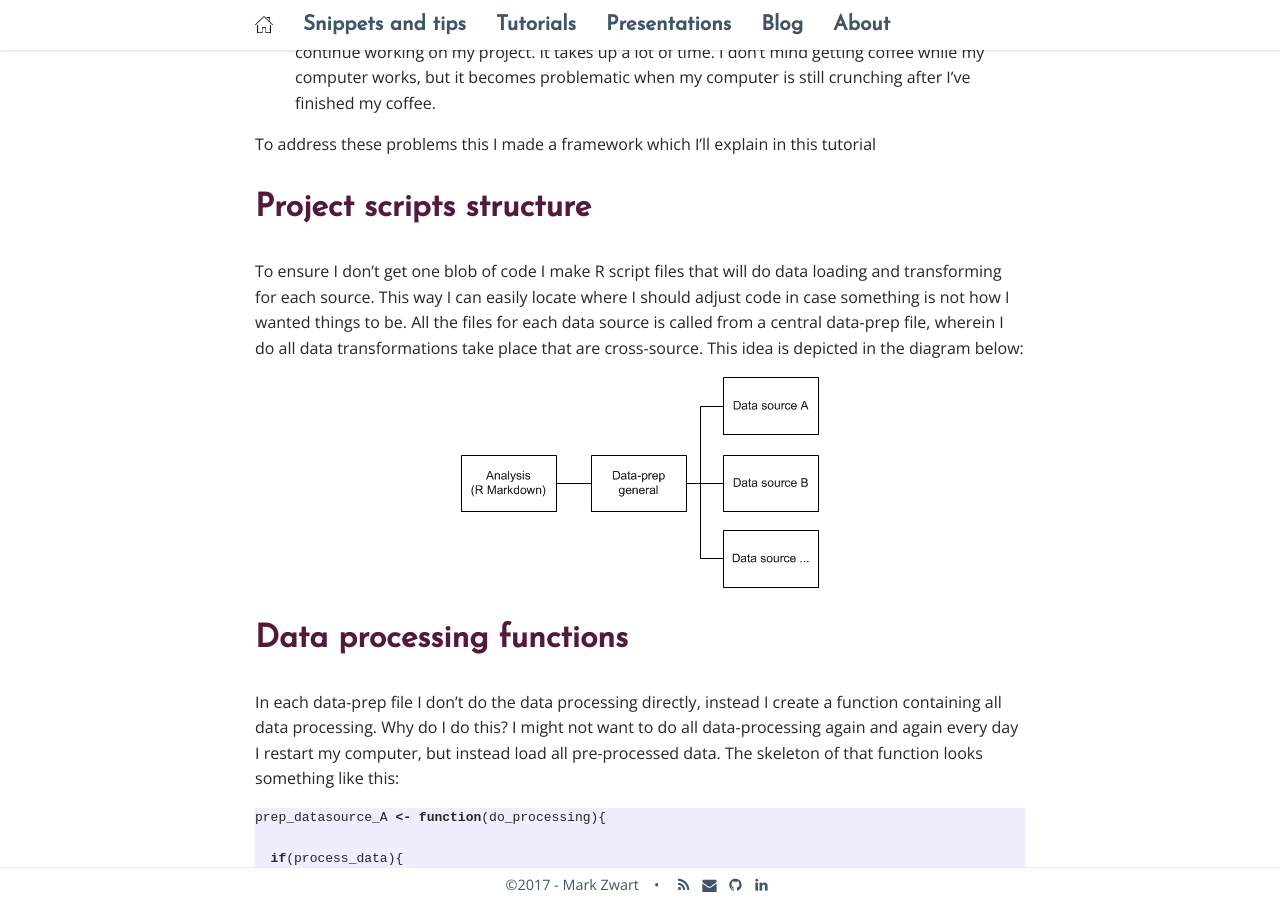
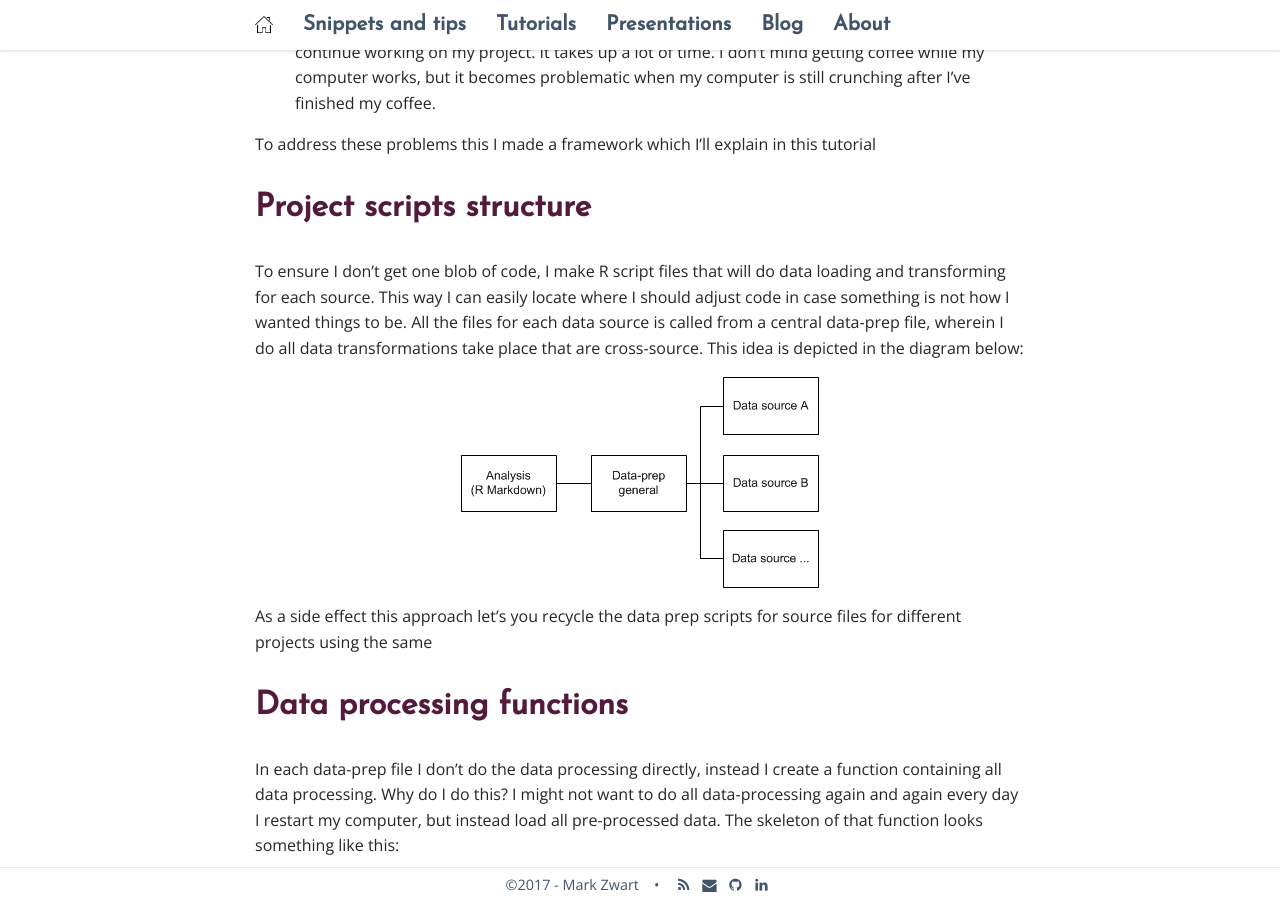
Before and after one commit to mark-me/mark-me.github.io, a Jekyll site: the page built from _pages/tutorials/structuring-data-processing/structuring-data-processing.md, in a window 1280 px wide and 900 px high, scrolled down 424 px. Built offline with Jekyll 4.4.1, drawn with Linux system fonts in a browser that asks for light colours; nearby versions of some CDN libraries; comment, search, counter and statistics services are not loaded; some of the changed text lies outside the part shown.

Commit message:
Update structuring-data-processing.md

````diff
--- a/_pages/tutorials/structuring-data-processing/structuring-data-processing.md
+++ b/_pages/tutorials/structuring-data-processing/structuring-data-processing.md
@@ -14,11 +14,14 @@
 
 # Project scripts structure
 
-To ensure I don't get one blob of code I make R script files that will do data loading and transforming for each source. This way I can easily locate where I should adjust code in case something is not how I wanted things to be. All the files for each data source is called from a central data-prep file, wherein I do all data transformations take place that are cross-source. This idea is depicted in the diagram below:
+To ensure I don't get one blob of code, I make R script files that will do data loading and transforming for each source. This way I can easily locate where I should adjust code in case something is not how I wanted things to be.
+All the files for each data source is called from a central data-prep file, wherein I do all data transformations take place that are cross-source. This idea is depicted in the diagram below:
 
 {:refdef: style="text-align: center;"}
 <img src="/_pages/snippets-and-tips/script-structuring/data-prep.png" alt="Script structure" align="middle"/>
 {: refdef}
+
+As a side effect this approach let's you recycle the data prep scripts for source files for different projects using the same
 
 # Data processing functions
 
@@ -36,4 +39,4 @@
   # return a data frame with processed data
 }
 ```
-As you can see the function takes a boolean _process_data_. The value of this parameter determines whether we process the data from scratch or whether we load pre-processed data.
+As you can see the function takes a boolean _process_data_. The value of this parameter determines whether we process the data from scratch or whether we load pre-processed data. I use the **[fst]** library for processed file storage and retrieval since it is fast and creates compact files. I explain **fst**'s usgae [here](/importing-exporting/#temporary-files).
````
